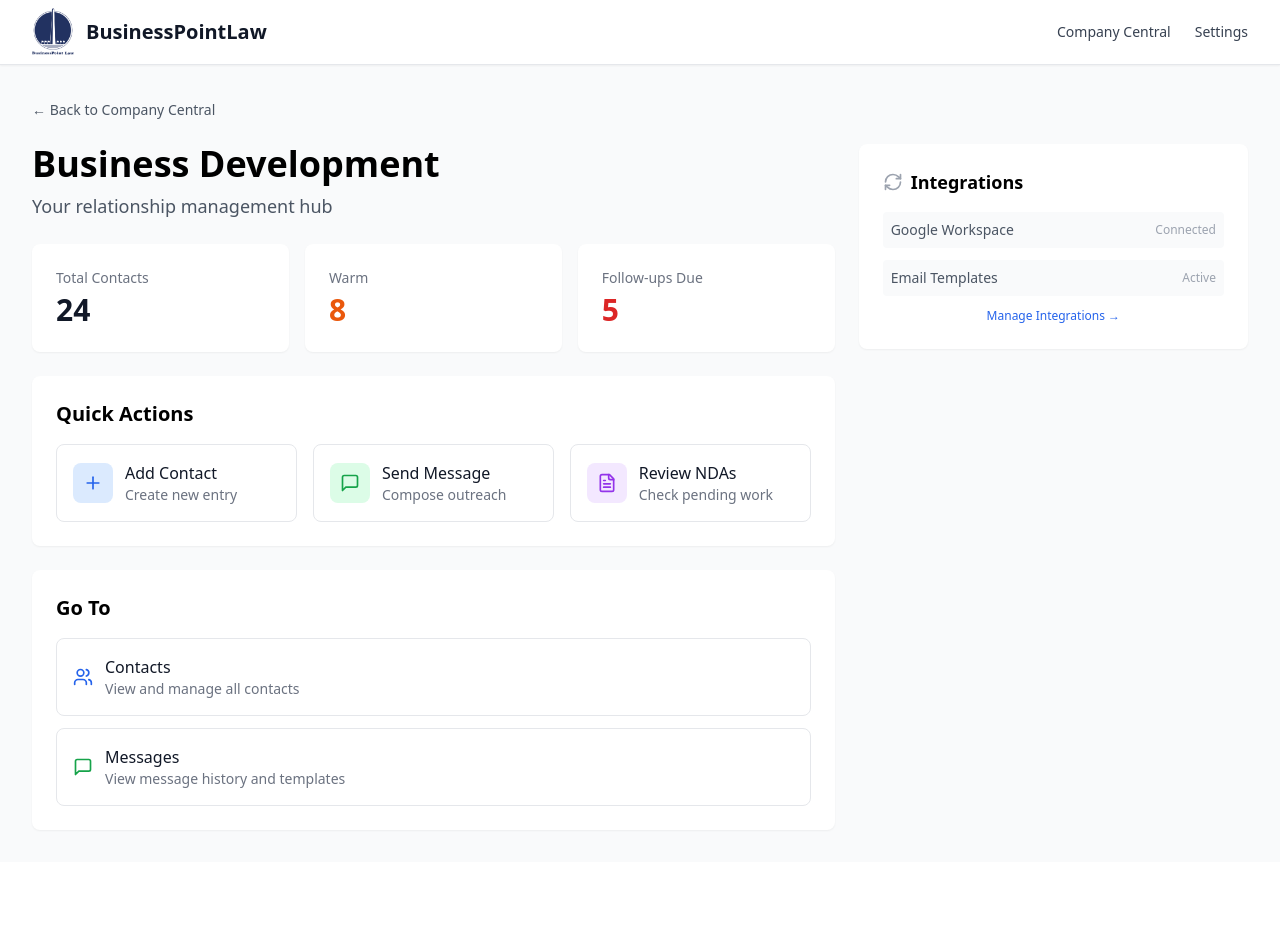
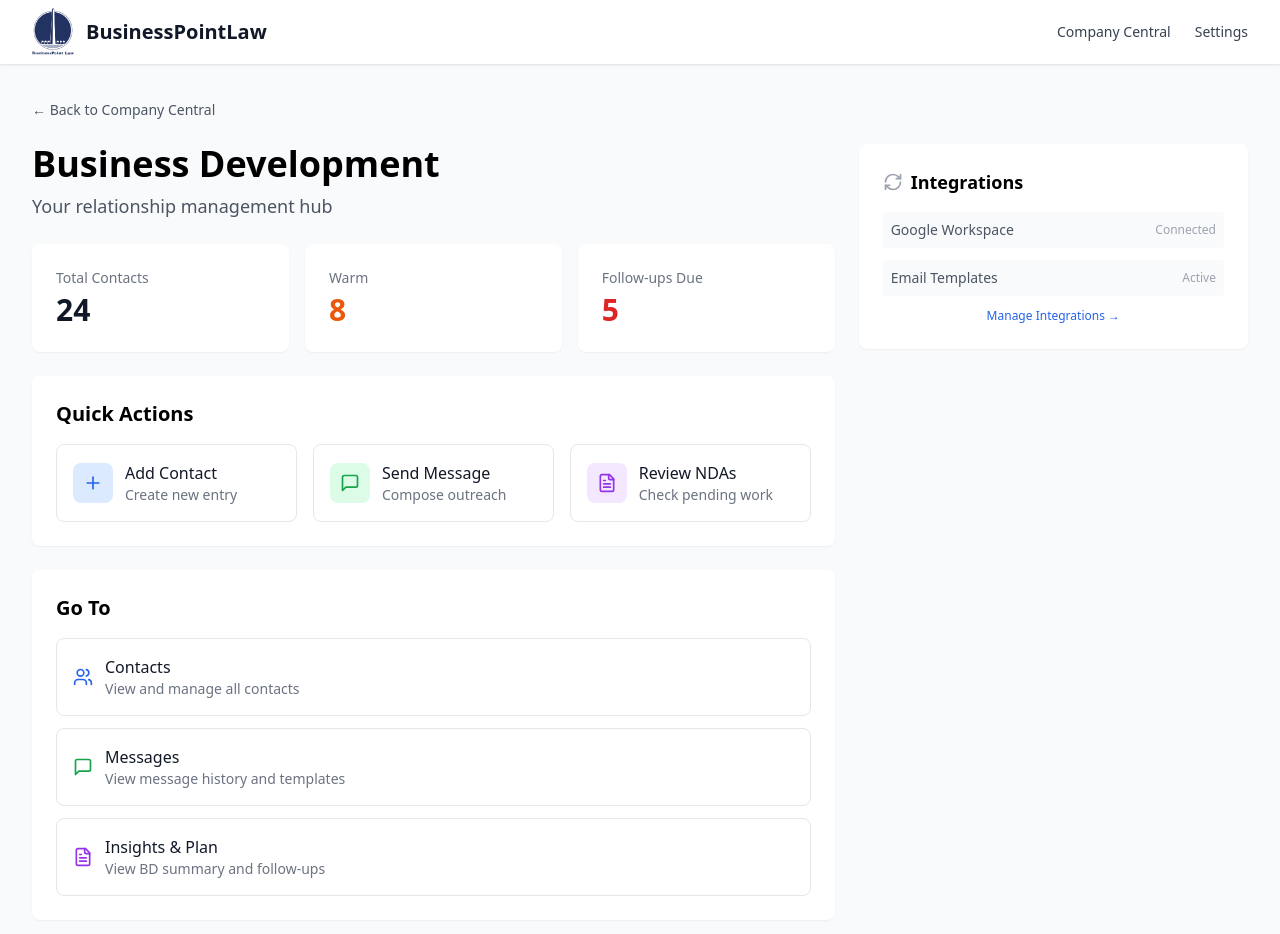
Before and after one commit to Ignite-Strategies/IgniteLegal-frontend, a React (Vite) app: page /bd-central in a window 1280 px wide. Shown: the top 934 px of the page. Before the commit the page ends 862 px from the top, so only its background shows below. Built offline with nearby package versions, Linux system fonts and the light colour scheme.

Commit message:
Add Insights link to BdCentral navigation

```diff
--- a/src/pages/BdCentral.jsx
+++ b/src/pages/BdCentral.jsx
@@ -112,6 +112,16 @@ export default function BdCentral() {
                   <p className="text-sm text-gray-500">View message history and templates</p>
                 </div>
               </button>
+              <button
+                onClick={() => navigate('/bd-insights')}
+                className="w-full flex items-center gap-3 p-4 border border-gray-200 rounded-lg hover:border-blue-500 hover:bg-blue-50 transition-colors text-left"
+              >
+                <FileText className="h-5 w-5 text-purple-600" />
+                <div>
+                  <p className="font-medium text-gray-900">Insights & Plan</p>
+                  <p className="text-sm text-gray-500">View BD summary and follow-ups</p>
+                </div>
+              </button>
             </div>
           </div>
         </div>
```
